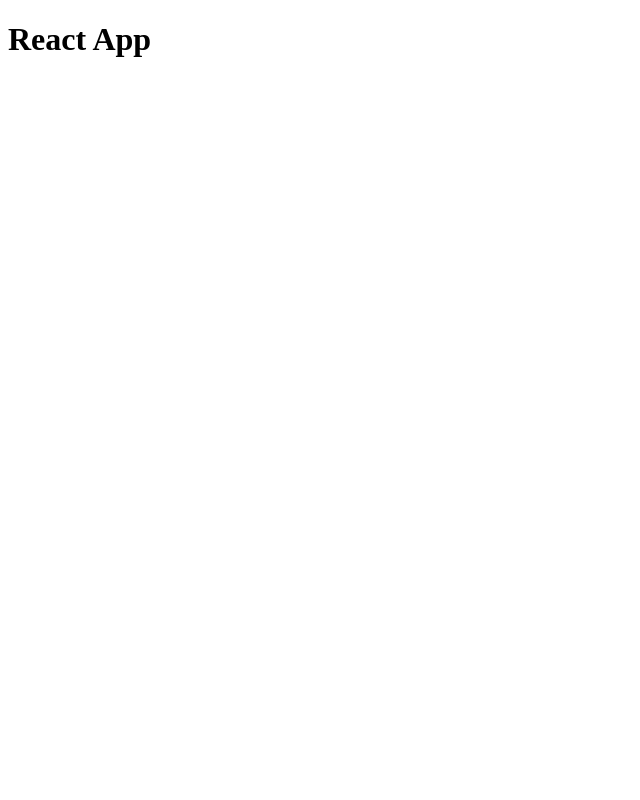
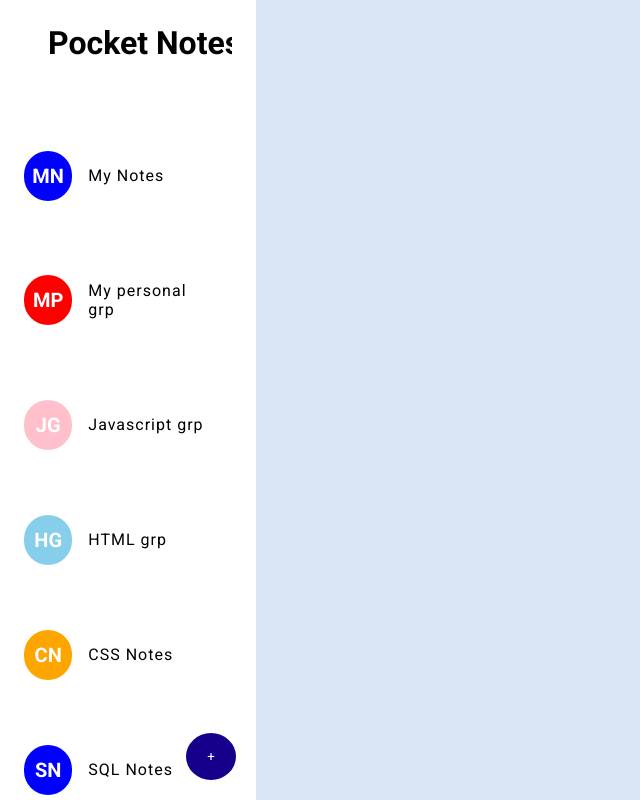
Before and after one commit to SidharthBhasin21/tab-notes, a React (Vite) app: page / in a window 1280 px wide. Shown: the whole page, without its empty margins (0-640 px from the left). Built offline with nearby package versions, Linux system fonts and the light colour scheme.

Commit message:
add NoteButton and NoteIcon components with styling and initial data setup

```diff
--- a/src/App.css
+++ b/src/App.css
@@ -0,0 +1,61 @@
+@import url('https://fonts.googleapis.com/css2?family=Roboto:ital,wght@0,100;0,300;0,400;0,500;0,700;0,900;1,100;1,300;1,400;1,500;1,700;1,900&display=swap');
+*{
+    padding: 0;
+    margin: 0;
+    box-sizing: border-box;
+    font-family: roboto;
+}
+
+
+.main{
+    display: flex;
+    flex-direction: row;
+}
+
+/* SIDEBAR */
+.sidebar-container {
+    height: 100vh;
+    width: 20vw;
+    background-color: #fff;
+    padding-inline: 1.5rem;
+    position: relative !important;
+}
+.heading {
+    font-size: 2rem;
+    font-weight: bold;
+    margin-bottom: 3rem;
+    align-self: center;
+    background-color: #fff;
+    padding: 1.5rem;
+    position: sticky;
+    width: 100%;
+    top: 0;
+    white-space: nowrap;
+}
+.sidebar-content {
+    overflow-y: auto;
+    flex-grow: 1;
+    height: 100%;
+}
+.add {
+    position: absolute;
+    bottom: 20px;
+    right: 20px;
+    background-color: #16008B;
+    color: #fff;
+    padding: 1rem;
+    width: 50px;
+    border-radius: 50%;
+    border: none;
+    cursor: pointer;
+}
+
+
+/* MAIN CONTENT */
+
+.main-content {
+    height: 100vh;
+    width: 80vw;
+    background-color: #DAE5F5;
+    padding: 1.5rem;
+}
--- a/src/App.jsx
+++ b/src/App.jsx
@@ -1,13 +1,32 @@
-
-import './App.css'
+import { useState } from "react";
+import "./App.css";
+import NoteButton from "./components/NoteButton";
+import Notes from "./data/testData";
 
 function App() {
+  const [notes, setNotes] = useState(null);
+  const [activeNote, setActiveNote] = useState(null);
+  const [noteContent, setNoteContent] = useState(null);
+  return (
+    <div className="main">
+      {/* SIDEBAR */}
+      <div className="sidebar-container">
+        <div className="sidebar-content">
 
-  return (
-    <>
-      <h1>React App</h1>
-    </>
-  )
+        <h1 className="heading">Pocket Notes</h1>
+
+          {Notes.map((note) => (
+            <NoteButton key={note.id} color={note.color} name={note.name} />
+          ))}
+          </div>
+          <button className="add">+</button>
+      </div>
+
+      {/* MAIN CONTENT */}
+
+      <div className="main-content"></div>
+    </div>
+  );
 }
 
-export default App
+export default App;
--- /dev/null
+++ b/src/components/NoteButton.jsx
@@ -0,0 +1,17 @@
+import React from 'react'
+import NoteIcon from './NoteIcon'
+import styles from './NoteButton.module.css'
+
+
+const NoteButton = ({color, name}) => {
+  return (
+    <div className={styles.button}>
+        <NoteIcon name={name} color={color} />
+        <div className={styles.nameContainer}>
+            <p className={styles.name}>{name}</p>
+        </div>
+    </div>
+  )
+}
+
+export default NoteButton
--- /dev/null
+++ b/src/components/NoteIcon.jsx
@@ -0,0 +1,23 @@
+import React, { useEffect, useState } from 'react'
+import styles from './NoteIcon.module.css'
+const NoteIcon = ({name, color}) => {
+    const [initials, setInitials] = useState('');
+    const getInitials = (name) => {
+        name = name.trim().replace(/\s+/g, ' ');
+        const words = name.split(' ');
+        if (words.length >= 2) {
+            return words[0][0].toUpperCase() + words[1][0].toUpperCase();
+        } else {
+            return words[0][0].toUpperCase();
+        }
+    };
+    useEffect(()=>{
+      setInitials(getInitials(name));
+    },[])
+
+  return (
+    <div className={styles.icon} style={{backgroundColor: color}}>{initials}</div>
+  )
+}
+
+export default NoteIcon
--- /dev/null
+++ b/src/components/NoteIcon.module.css
@@ -0,0 +1,12 @@
+.icon {
+    width: 50px;
+    height: 50px;
+    border-radius: 25px;
+    color: #fff;
+    padding: 0.5rem;
+    font-weight: bold;
+    display: flex;
+    justify-content: center;
+    align-items: center;
+    font-size: 1.25rem;
+}
--- /dev/null
+++ b/src/components/noteButton.module.css
@@ -0,0 +1,21 @@
+.button {
+    display: flex;
+    align-items: center;
+    justify-content: space-between;
+    margin-bottom: 2rem;
+    border-radius: 12px;
+}
+.name {
+    font-size: 1rem;
+    letter-spacing: 1px;
+}
+.nameContainer {
+    padding: 2rem 1rem;
+    text-align: left;
+    width: 80%;
+    overflow: hidden;
+}
+.button:hover {
+    background-color: #DAE5F5;
+    cursor: pointer;
+}
--- /dev/null
+++ b/src/data/testData.js
@@ -0,0 +1,20 @@
+const notes = [
+    {
+        id: 'MN',
+        name: 'My Notes',
+        color: 'blue',
+        content: [
+            'Another productive way to use this tool to begin a daily writing routine. One way is to generate a random paragraph with the intention to try to rewrite it while still keeping the original meaning.',
+            'The purpose of this is to learn to write in your own words and develop a sense of writing style. Another use is to study the structure of the paragraph. Study how the sentences flow and how the paragraph connects to the rest of the text.',
+        ]
+    },
+    { id: 'MP', name: 'My personal grp', color: 'red', content: [] },
+    { id: 'JG', name: 'Javascript grp', color: 'pink', content: [] },
+    { id: 'HG', name: 'HTML grp', color: 'skyblue', content: [] },
+    { id: 'CN', name: 'CSS Notes', color: 'orange', content: [] },
+    { id: 'SN', name: 'SQL Notes', color: 'blue', content: [] },
+    { id: 'PN', name: 'Python Notes', color: 'purple', content: [] },
+    { id: 'ZP', name: 'New Notes', color: 'aqua', content: [] }
+];
+
+export default notes;
```
Also changed, not shown: public/assets/bgImageHome.png (renamed from src/assets/bgImageHome.png).
